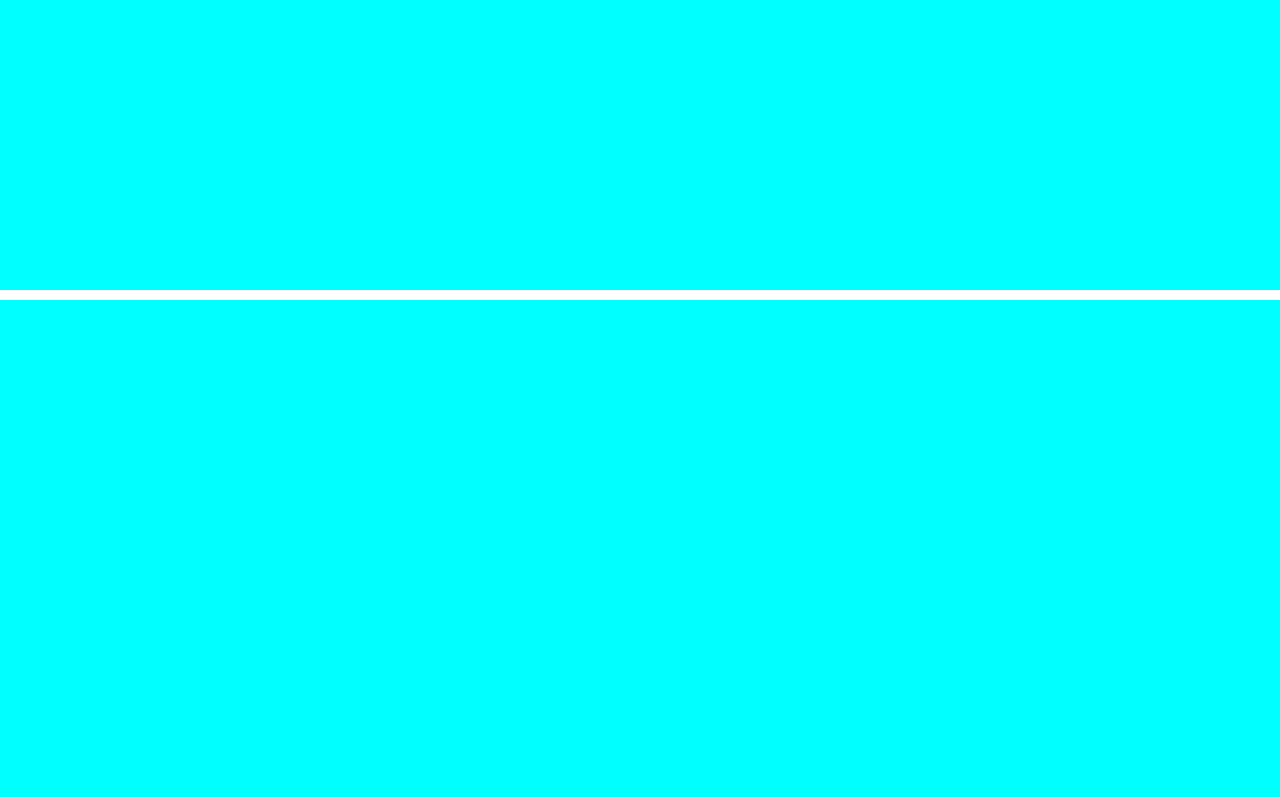
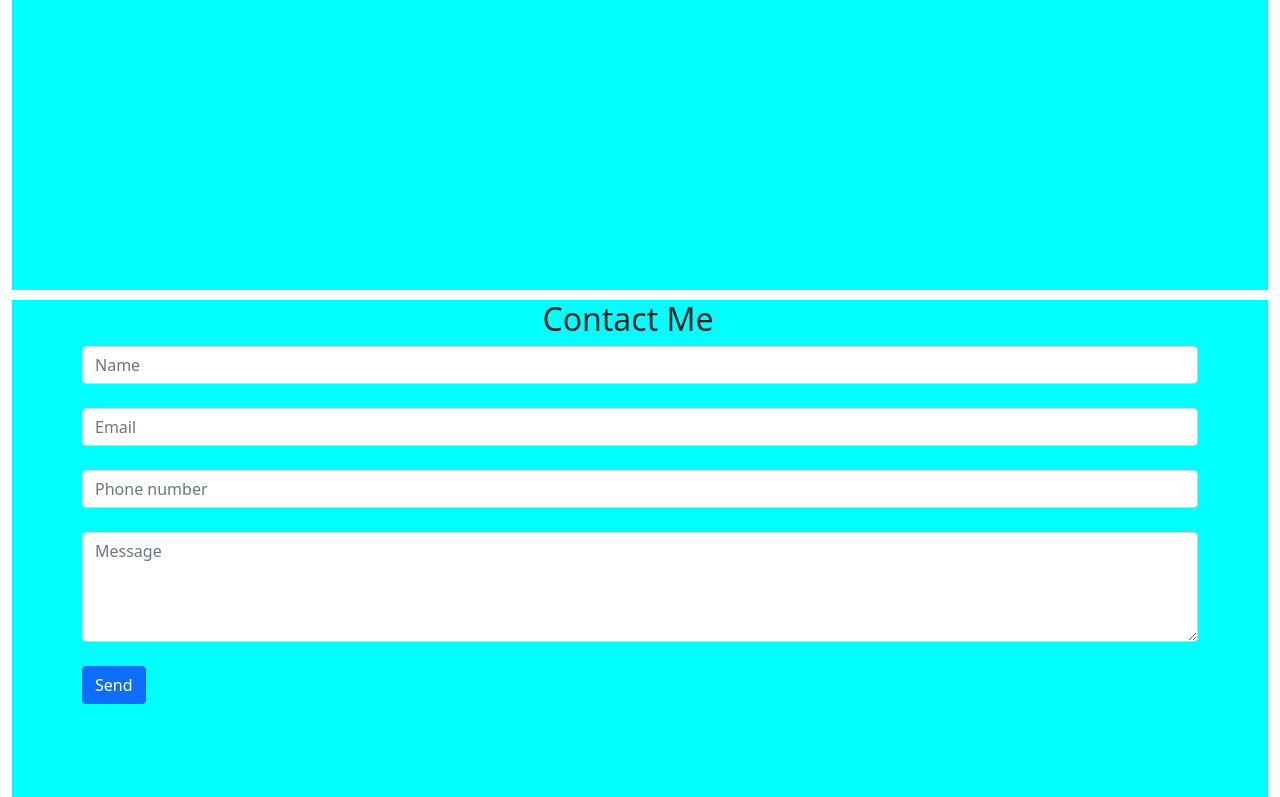
Before and after one commit to so-giulia/html-css-bootstrap-freelancer, a plain HTML site: page index.html in a window 1280 px wide. Shown: the part 2000-2797 px from the top of the page. Drawn offline with nearby package versions, Linux system fonts and the light colour scheme.

Commit message:
contact me section content (pausa)

```diff
--- a/css/style.css
+++ b/css/style.css
@@ -1,3 +1,9 @@
+*{
+    margin:0;
+    padding:0;
+    box-sizing: border-box;
+}
+
 /* Debug - delete later */
 
 .debug header{
--- a/index.html
+++ b/index.html
@@ -14,6 +14,9 @@
     <title>Freelancer template Bootstrap</title>
 </head>
 <body class="debug">
+
+    <!-- Top part -->
+    <div class="container-fluid">
         <!-- head start -->
         <header>
 
@@ -45,7 +48,10 @@
             </div>
         </div>
         <!-- jumbo end -->
+    </div>
 
+    <!-- Main part -->
+    <div class="container-fluid">
         <!-- main start -->
         <main class="debug">
             <!-- portfolio start -->
@@ -101,6 +107,7 @@
                         </div>
                     </div>
                     <!-- Download button end -->
+
                 </div>
             </section>
             <!-- about end -->
@@ -108,17 +115,59 @@
 
             <!-- contact me start -->
             <section id="contact-me">
+                <div class="container-lg">
+                    <div class="row">
+                        <!-- Contact me title start -->
+                        <div class="row">
+                            <div class="col text-center">
+                            <h2>Contact Me</h2>
+                            <div class="star"></div>
+                            </div>
+                        </div>
+                        <!-- Contact me title end -->
+                    </div>
 
+                    <!-- Form start -->
+                    <form>
+                        <!-- Name -->
+                        <div class="form-outline mb-4">
+                            <input type="text" id="name" class="form-control" placeholder="Name" />
+                        </div>
+
+                        <!-- Email -->
+                        <div class="form-outline mb-4">
+                            <input type="text" id="email" class="form-control" placeholder="Email" />
+                        </div>
+
+                        <!-- Phone -->
+                        <div class="form-outline mb-4">
+                            <input type="email" id="phone" class="form-control" placeholder="Phone number" />
+                        </div>
+
+                        <!-- Message -->
+                        <div class="form-outline mb-4">
+                            <textarea class="form-control" id="form6Example7" rows="4" placeholder="Message" ></textarea>
+                        </div>
+
+                        <!-- Submit -->
+                        <button type="submit" class="btn btn-primary btn-block mb-4">Send</button>
+                    </form>
+                    <!-- Form end -->
+                </div>
             </section>
             <!-- contact me end -->
         </main>
         <!-- main end -->
+    </div>
 
+    <!-- Foot part -->
+    <div class="container-fluid">
         <!-- footer start -->
         <footer>
 
         </footer>
         <!-- footer end -->
+    </div>
 
     <!-- Bootstrap 5 JS Bundle -->
     <script src="https://cdn.jsdelivr.net/npm/bootstrap@5.0.1/dist/js/bootstrap.bundle.min.js" integrity="sha384-gtEjrD/SeCtmISkJkNUaaKMoLD0//ElJ19smozuHV6z3Iehds+3Ulb9Bn9Plx0x4" crossorigin="anonymous"></script>
```
Lines whose indentation alone changed are shown as unchanged.
